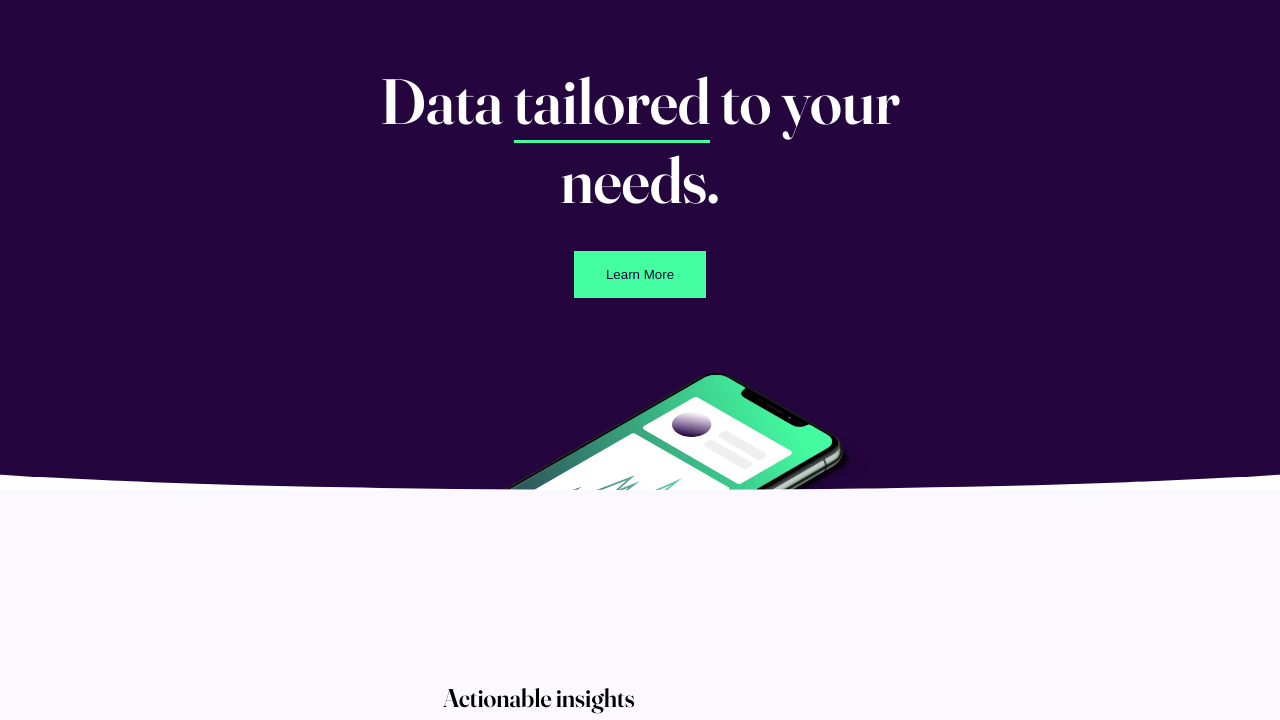
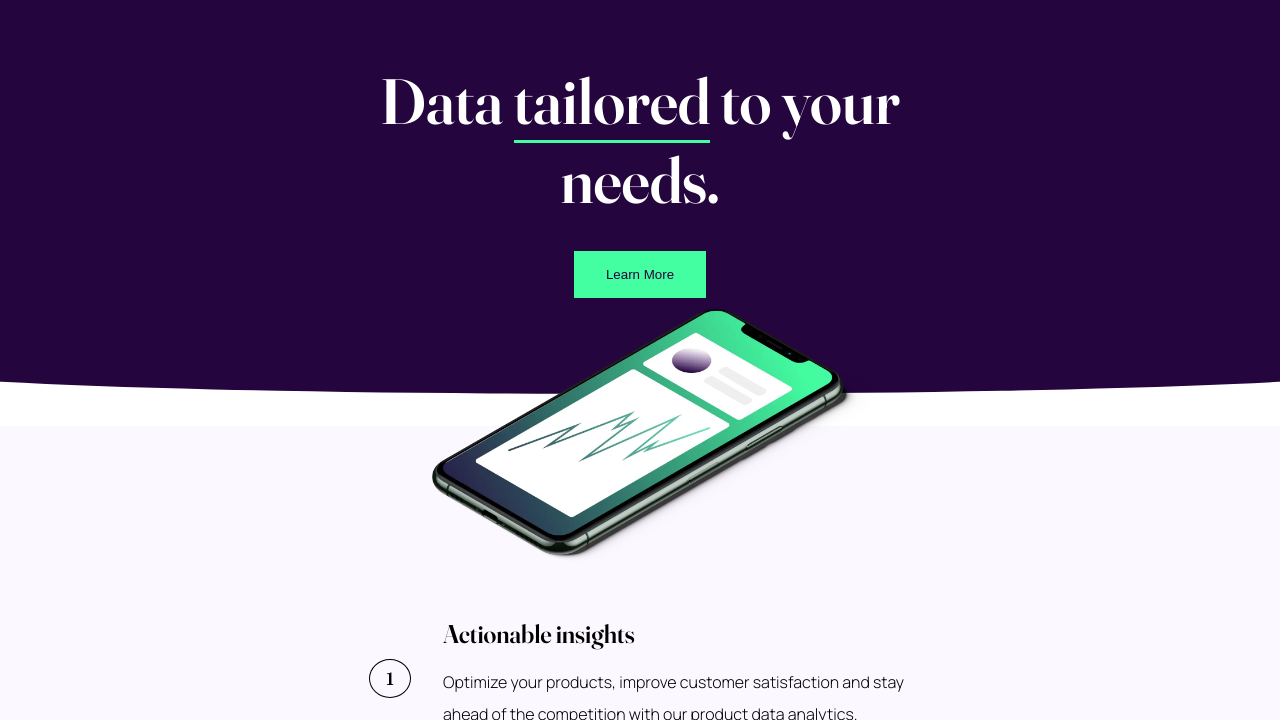
Before and after one commit to JS-Law/Workit-Landing-Page, a plain HTML site: page starter-code/index.html in a window 1280 px wide. Shown: the part 67-787 px from the top of the page. Drawn offline with Linux system fonts and the light colour scheme.

Commit message:
Fix document flow, correcting img positioning

```diff
--- a/input/styles.scss
+++ b/input/styles.scss
@@ -58,7 +58,18 @@ body{
         }
     }
 }
+.imageContainer{
 
+    img#phone{
+        width: clamp(320px, 55vw, 441px);
+        position: absolute;
+        top: 19.5rem;
+        left: 50%;
+        margin-left: -10rem;
+
+        transition: ease-out 0.3s;
+    }
+}
 .heroContainer{
     overflow-x: hidden; /* Prevents horizontal scrolling */
     position: relative; /* Establishes a positioning context */
@@ -79,7 +90,7 @@ body{
     width: 120vw; /* Example: making the element 20% wider than the viewport */
     position: relative; /* Allows for positioning adjustments */
     left: -10vw; /* Shifts the element to be centered visually */
-
+    padding-bottom: 6rem;
     h2#slogan{
         text-align: center;
         font-family: $primary-font-alt;
@@ -91,14 +102,7 @@ body{
         margin-top: 2rem;
 
     }
-    img#phone{
-        width: clamp(320px, 55vw, 441px);
-        position: absolute;
-        top: 17.5rem;
-        margin-left: 1.5rem;
 
-        transition: ease-out 0.3s;
-    }
     span#underline{
         border-bottom: solid .2rem $white;
     }
@@ -113,7 +117,7 @@ body{
         padding-block: 1rem;
         border: none;
         margin-top: 2rem;
-        margin-bottom: 9rem;
+        // margin-bottom: 9rem;
         transition: ease-in-out 0.3s;
     }
     button#learnMore:hover{
@@ -238,20 +242,27 @@ footer#footer{
             }
         }
     }
+    .imageContainer{
+
+
+        img#phone{
+            top: 23.5rem;
+            z-index: 10;
+            margin-left: -13rem;
+        }
+    }
     .heroContainer{
-        // position: relative;
-        // overflow-x: visible;
-        // overflow-y: visible;
+        position: relative;
+        padding-bottom: 2rem;
         #heroCard{
             margin-bottom: 0;
+            overflow-x: visible;
+            // margin-bottom: 12rem;
             button#learnMore{
-                margin-bottom: 12rem;
+                // margin-bottom: 12rem;
 
             }
-            img#phone{
-                top: 21.5rem;
 
-            }
             span#underline{
                 border-bottom: solid .2rem $eucalyptus;
             }
@@ -266,10 +277,10 @@ footer#footer{
         position: relative;
         width: 100vw; /* Ensures the container matches the viewport width */
         margin-left: calc(50% - 50vw); /* Centers the container */
-        z-index: -10;
+        // z-index: -20;
         .listContent{
             display: flex;
-            overflow-x: hidden;
+
             align-items: center;
             flex-direction: column;
             background-color: $ghost-white;
--- a/starter-code/index.html
+++ b/starter-code/index.html
@@ -25,8 +25,10 @@
         <div id="heroCard">
           <h2 id="slogan">Data <span id="underline">tailored</span> to your needs.</h2>
           <button id="learnMore">Learn More</button>
-          <img src="./assets/images/image-hero.webp" alt="a sideways phone" id="phone">
         </div>
+      </div>
+      <div class="imageContainer">
+        <img src="./assets/images/image-hero.webp" alt="a sideways phone" id="phone">
       </div>
       <div id="list">
 
```
Also changed, not shown: output/styles.css, 1 other file.
